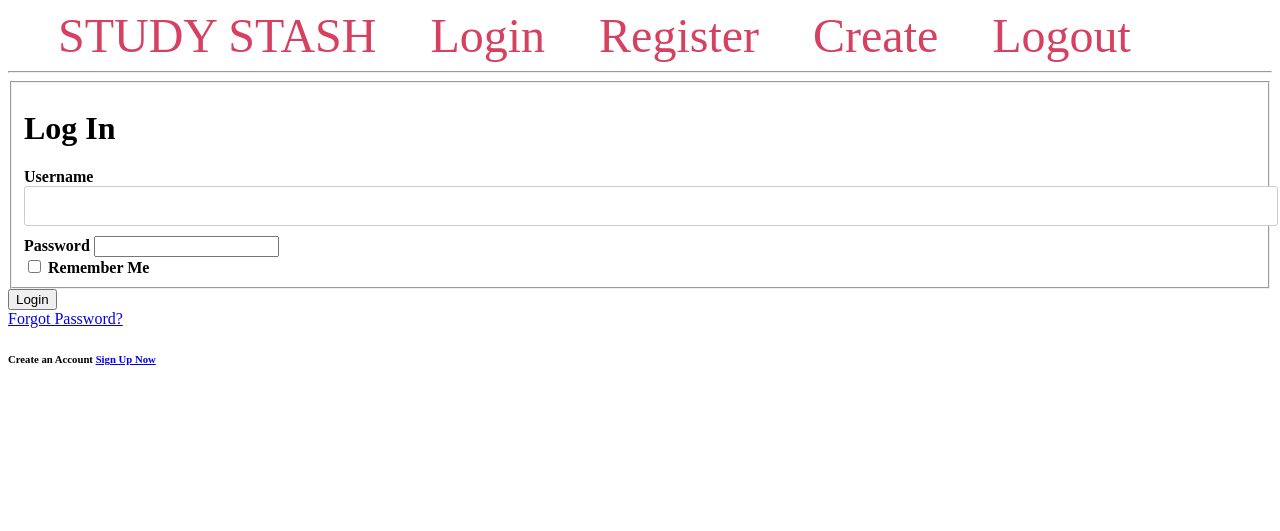
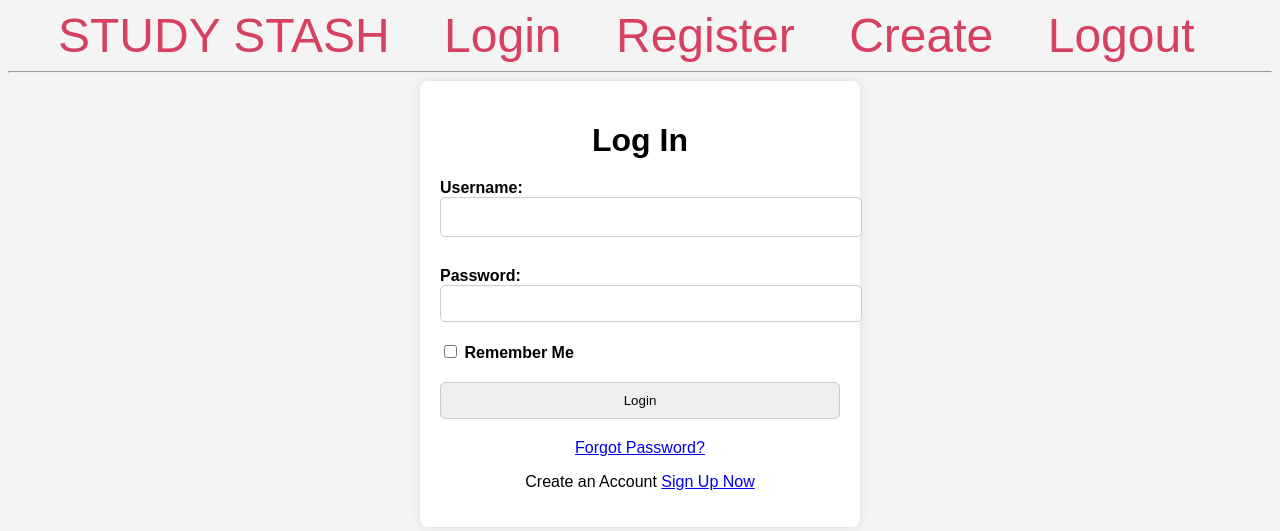
Before and after one commit to DrubMd/Computer-Science-IA, a Flask app: page /login in a window 1280 px wide. Shown: the top 531 px of the page. Run offline with Flask 3, Linux system fonts and the light colour scheme.

Commit message:
many chnages

```diff
--- a/app.py
+++ b/app.py
@@ -11,21 +11,22 @@ login_manager.login_view = "login"
 
 class User(UserMixin):
     def __init__(self, id, username, password):
-         self.id = str(id)
-         self.username = username
-         self.password = password
-         self.authenticated = False
+        self.id = str(id)
+        self.username = username
+        self.password = password
+        self.authenticated = False
+
     def is_active(self):
-         return self.is_active()
+        return True  # Change this to return True to indicate an active user.
+
     def is_anonymous(self):
-         return False
+        return False  # Indicate that the user is not anonymous.
+
     def is_authenticated(self):
-         return self.authenticated
-    def is_active(self):
-         return True
+        return self.authenticated  # Return the value of the 'authenticated' attribute.
+
     def get_id(self):
-         return self.id
-
+        return self.id
 
 
 def get_db_connection():
@@ -63,7 +64,7 @@ def index():
     conn = get_db_connection()
     flashcards = conn.execute('SELECT * FROM flashcards WHERE user_id = ?', (user_id,)).fetchall()
     conn.close()
-    return render_template('index.html', flashcards=flashcards, user_id=user_id)
+    return render_template('index.html', flashcards=flashcards)
 
 @app.route("/login", methods=['GET','POST'])
 def login():
@@ -78,9 +79,9 @@ def login():
      Us = load_user(user[0])
      if form.username.data == Us.username and form.password.data == Us.password:
         login_user(Us, remember=form.remember.data)
-        Uname = list({form.username.data})[0].split('@')[0]
+        Uname = form.username.data
         flash('Logged in successfully '+Uname)
-        redirect(url_for('index'))
+        return redirect(url_for('index'))
      else:
         flash('Login Unsuccessfull.')
   return render_template('login.html',title='Login', form=form)
--- a/templates/login.html
+++ b/templates/login.html
@@ -1,44 +1,88 @@
 {% extends 'base.html' %}
 {% block content %}
+<style>
+    /* Custom styles for the form */
+    body {
+        font-family: Arial, sans-serif;
+        background-color: #f4f4f4;
+    }
+    form {
+        max-width: 400px;
+        margin: 0 auto;
+        background: #fff;
+        padding: 20px;
+        border-radius: 8px;
+        box-shadow: 0 0 10px rgba(0, 0, 0, 0.1);
+    }
+    h1 {
+        text-align: center;
+        margin-bottom: 20px;
+    }
+    .form-group {
+        margin-bottom: 20px;
+    }
+    label {
+        font-weight: bold;
+    }
+    input[type="text"],
+    input[type="password"],
+    input[type="submit"] {
+        width: 100%;
+        padding: 10px;
+        border-radius: 5px;
+        border: 1px solid #ccc;
+    }
+    .error-message {
+        color: red;
+        margin-top: 5px;
+        font-size: 14px;
+    }
+    .forgot-password {
+        text-align: center;
+        margin-bottom: 10px;
+    }
+    .create-account {
+        text-align: center;
+    }
+</style>
+
 <form method='POST' action="">
     {{ form.hidden_tag() }}
-    <fieldset class="form-group">
     <h1>Log In</h1>
     <div class="form-group">
-        {{ form.username.label(class="form-control-label")}}
+        <label for="username">Username:</label>
+        {{ form.username(class="form-control") }}
         {% if form.username.errors %}
-        {{ form.username(class="form-control form-control-lg is-invalid") }}
-        <div class="invalid-feedback">
+            <div class="error-message">
                 {% for error in form.username.errors %}
-        <span>{{ error }}</span>
+                    <span>{{ error }}</span><br>
                 {% endfor %}
             </div>
-        {% else %}
-        {{ form.username(class="form-control form-control-lg")}}
         {% endif %}
     </div>
     <div class="form-group">
-        {{ form.password.label(class="form-control-label")}}
+        <label for="password">Password:</label>
+        {{ form.password(class="form-control") }}
         {% if form.password.errors %}
-        {{ form.password(class="form-control form-control-lg is-invalid") }}
-        <div class="invalid-feedback">
+            <div class="error-message">
                 {% for error in form.password.errors %}
-        <span>{{ error }}</span>
+                    <span>{{ error }}</span><br>
                 {% endfor %}
             </div>
-        {% else %}
-        {{ form.password(class="form-control form-control-lg")}}
         {% endif %}
     </div>
     <div class="form-group">
-        {{ form.remember(class="form-check-input") }}
-        {{ form.remember.label(class="form-check-label") }}
+        {{ form.remember }}
+        {{ form.remember.label }}
     </div>
-    </fieldset>
     <div class="form-group">
-    {{ form.submit(class="btn btn-outline-info")}}
+        {{ form.submit(class="btn btn-info") }}
     </div>
-    <a href="javascript:void(0)" onclick="location.href='/reset'">Forgot Password?</a>
+    <div class="forgot-password">
+        <a href="/reset">Forgot Password?</a>
+    </div>
+    <div class="create-account">
+        <p>Create an Account <a href="/register">Sign Up Now</a></p>
+    </div>
 </form>
-    <h6>Create an Account <a href="javascript:void(0)" onclick="location.href='/register'">Sign Up Now</a></h6>
 {% endblock content %}
```
Also changed, not shown: static/css/style.css (+52 -6 lines), static/js/javascript.js (+76 -0 lines), templates/index.html (+5 -3 lines), templates/register.html (+37 -0 lines), database.db. Lines whose indentation alone changed are shown as unchanged.
